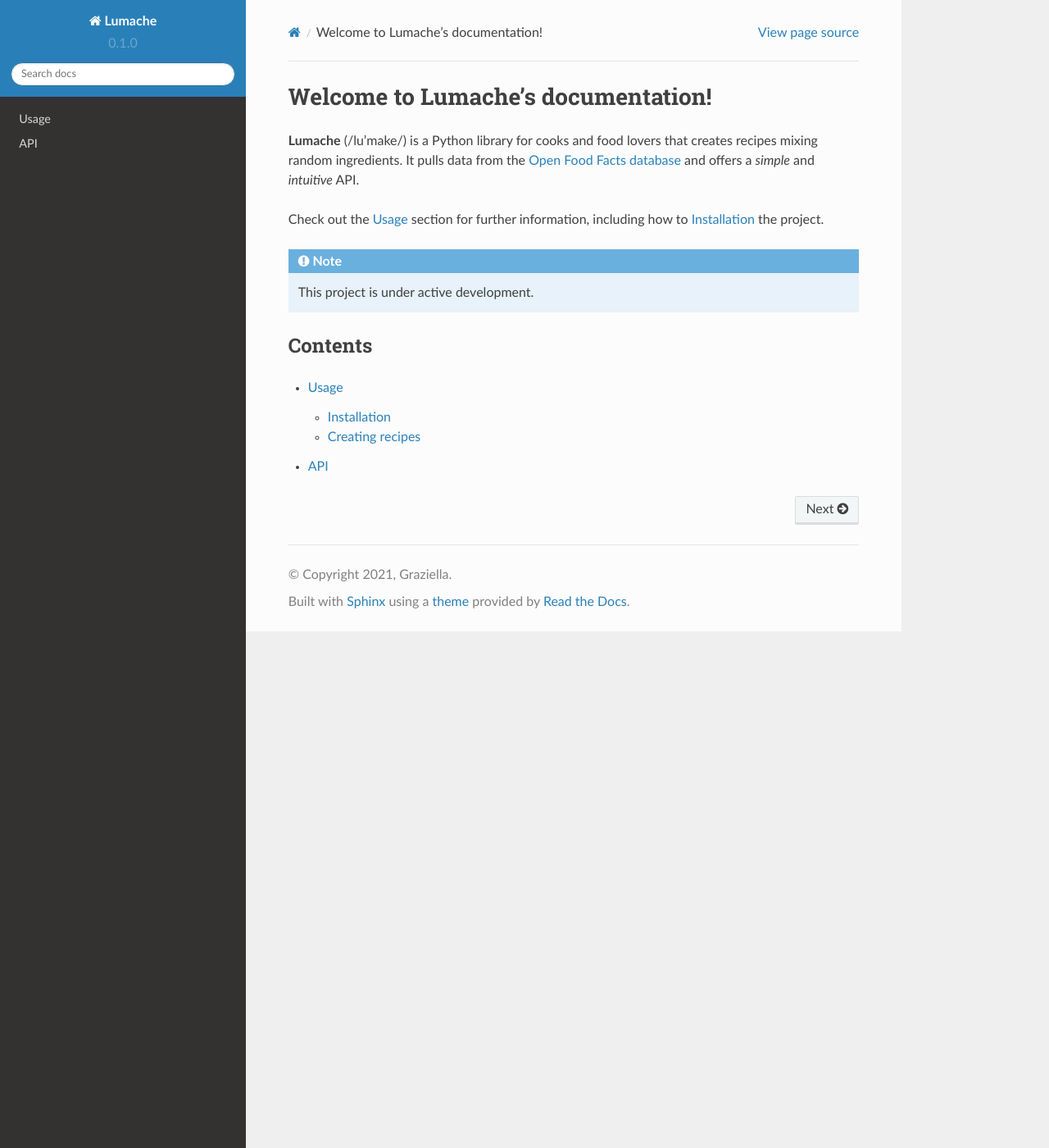
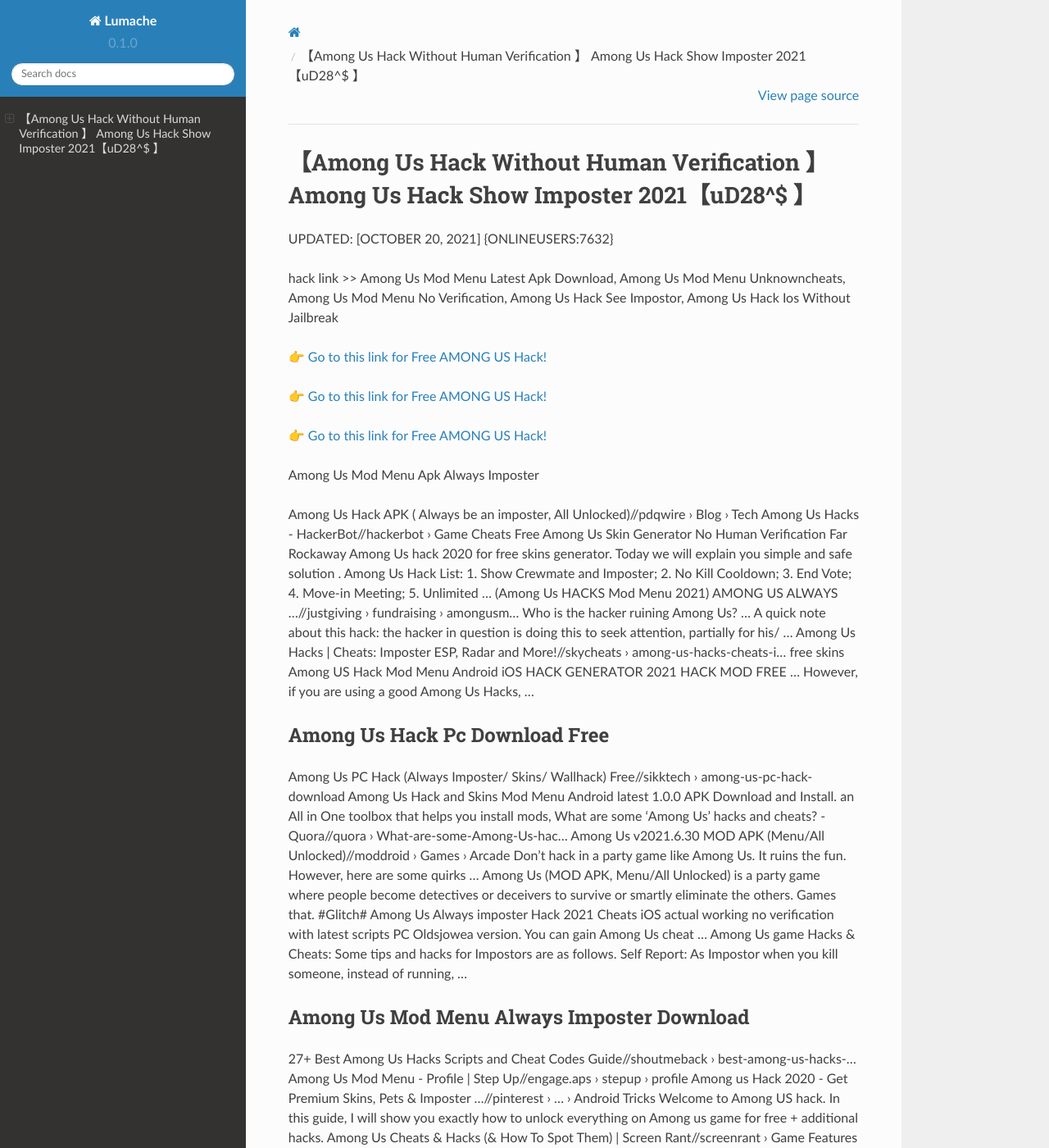
Before and after one commit to Wilkinsves/AmongUs1, a Sphinx documentation site: the page built from docs/source/index.rst, in a window 1280 px wide and 1400 px high. Shown: the whole window at 82% size. Built offline with Sphinx 7.4.7 and the Read the Docs theme 2.0.0, drawn with Linux system fonts in a browser that asks for light colours; some of the changed text lies outside the part shown.

Commit message:
Update index.rst

```diff
--- a/docs/source/index.rst
+++ b/docs/source/index.rst
@@ -1,22 +1,62 @@
-Welcome to Lumache's documentation!
-===================================
+【Among Us Hack Without Human Verification 】 Among Us Hack Show Imposter 2021【uD28^$ 】
+==============================================================================
+UPDATED: [OCTOBER 20, 2021] {ONLINEUSERS:7632}
 
-**Lumache** (/lu'make/) is a Python library for cooks and food lovers
-that creates recipes mixing random ingredients.
-It pulls data from the `Open Food Facts database <https://world.openfoodfacts.org/>`_
-and offers a *simple* and *intuitive* API.
+hack link >> Among Us Mod Menu Latest Apk Download, Among Us Mod Menu Unknowncheats, Among Us Mod Menu No Verification, Among Us Hack See Impostor, Among Us Hack Ios Without Jailbreak
 
-Check out the :doc:`usage` section for further information, including
-how to :ref:`installation` the project.
+`👉 Go to this link for Free AMONG US Hack! <https://redirekt.in/thknm>`_
 
-.. note::
+`👉 Go to this link for Free AMONG US Hack! <https://redirekt.in/thknm>`_
 
-   This project is under active development.
+`👉 Go to this link for Free AMONG US Hack! <https://redirekt.in/thknm>`_
 
-Contents
---------
+Among Us Mod Menu Apk Always Imposter
 
-.. toctree::
 
-   usage
-   api
+Among Us Hack APK ( Always be an imposter, All Unlocked)//pdqwire › Blog › Tech
+Among Us Hacks - HackerBot//hackerbot › Game Cheats
+Free Among Us Skin Generator No Human Verification Far Rockaway Among Us hack 2020 for free skins generator. Today we will explain you simple and safe solution .
+Among Us Hack List: 1. Show Crewmate and Imposter; 2. No Kill Cooldown; 3. End Vote; 4. Move-in Meeting; 5. Unlimited ...
+(Among Us HACKS Mod Menu 2021) AMONG US ALWAYS ...//justgiving › fundraising › amongusm...
+Who is the hacker ruining Among Us? ... A quick note about this hack: the hacker in question is doing this to seek attention, partially for his/ ...
+Among Us Hacks | Cheats: Imposter ESP, Radar and More!//skycheats › among-us-hacks-cheats-i...
+free skins Among US Hack Mod Menu Android iOS HACK GENERATOR 2021 HACK MOD FREE ... However, if you are using a good Among Us Hacks, ...
+
+********************************
+Among Us Hack Pc Download Free
+********************************
+
+Among Us PC Hack (Always Imposter/ Skins/ Wallhack) Free//sikktech › among-us-pc-hack-download
+Among Us Hack and Skins Mod Menu Android latest 1.0.0 APK Download and Install. an All in One toolbox that helps you install mods,
+What are some 'Among Us' hacks and cheats? - Quora//quora › What-are-some-Among-Us-hac...
+Among Us v2021.6.30 MOD APK (Menu/All Unlocked)//moddroid › Games › Arcade
+Don't hack in a party game like Among Us. It ruins the fun. However, here are some quirks ...
+Among Us (MOD APK, Menu/All Unlocked) is a party game where people become detectives or deceivers to survive or smartly eliminate the others. Games that.
+#Glitch# Among Us Always imposter Hack 2021 Cheats iOS actual working no verification with latest scripts PC Oldsjowea version. You can gain Among Us cheat ...
+Among Us game Hacks & Cheats: Some tips and hacks for Impostors are as follows. Self Report: As Impostor when you kill someone, instead of running, ...
+
+***********************************
+Among Us Mod Menu Always Imposter Download
+***********************************
+
+27+ Best Among Us Hacks Scripts and Cheat Codes Guide//shoutmeback › best-among-us-hacks-...
+Among Us Mod Menu - Profile | Step Up//engage.aps › stepup › profile
+Among us Hack 2020 - Get Premium Skins, Pets & Imposter ...//pinterest › ... › Android Tricks
+Welcome to Among US hack. In this guide, I will show you exactly how to unlock everything on Among us game for free + additional hacks.
+Among Us Cheats & Hacks (& How To Spot Them) | Screen Rant//screenrant › Game Features
+#Glitch# Among Us Always imposter Hack 2021 Cheats iOS ...//collegeprep.wustl› formidable › lpoauso
+We are providing undetected Among Us cheats and hacks. Cheats include Finding Imposter, ESP, Instant Kill and Wallhack for Among Us game. Also, our Among Us ...
+Among Us Hack Skins and Pets Hack No Download Required ...//healthit.gov › isa › sites › isa › files
+
+
+Tak1z:
+Among Us Mod Menu See Impostor
+Among Us Hack No Ban
+Among Us Mod Menu Download Link
+Among Us Hack Unlimited Imposter
+Among Us Mod Menu Cheat Engine
+Among Us Hack Be Impostor
+Among Us Hack Download Pc
+Among Us Hack Download Always Imposter Android
+Among Us Game Hack Always Imposter
+Among Us Pc Hack 2021
```
